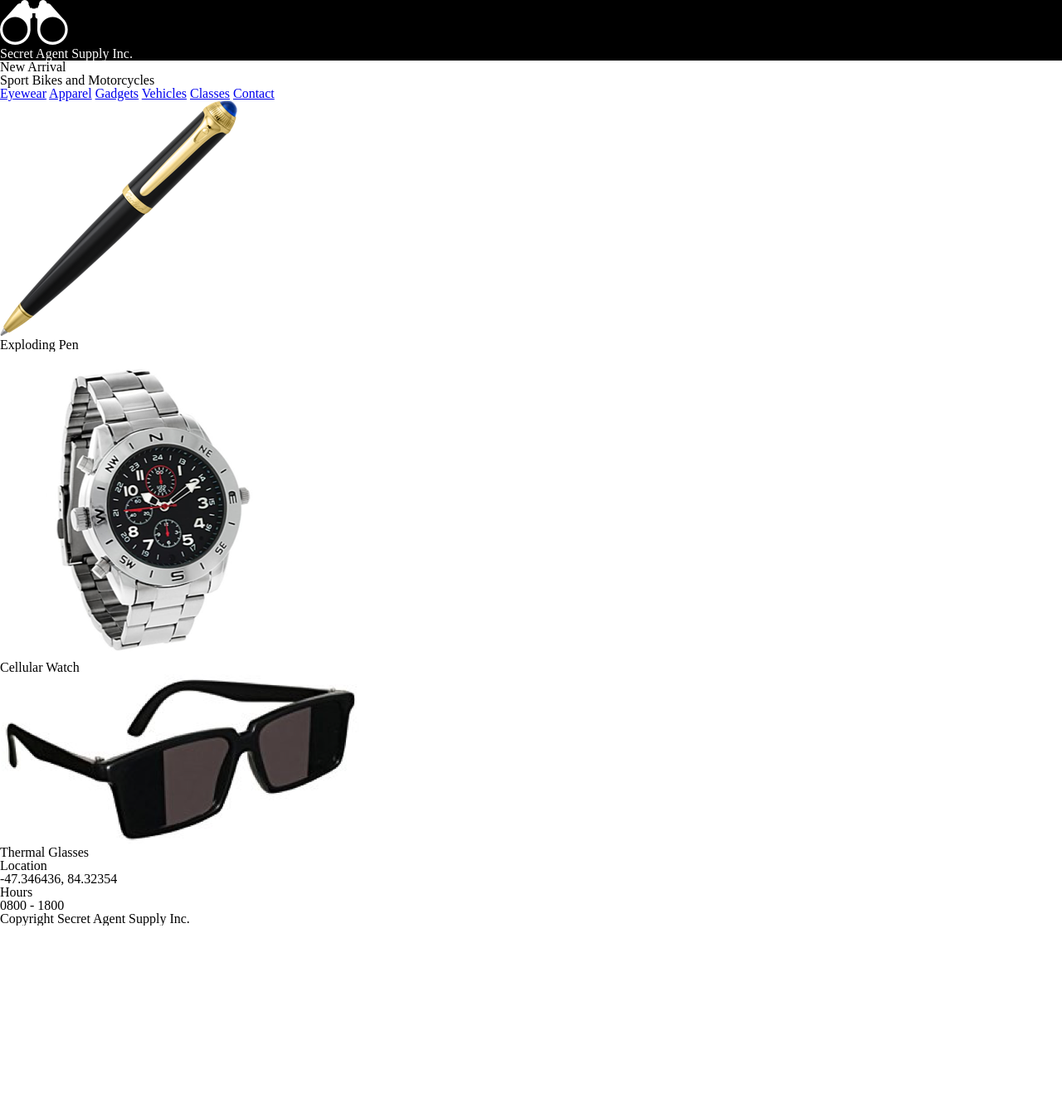
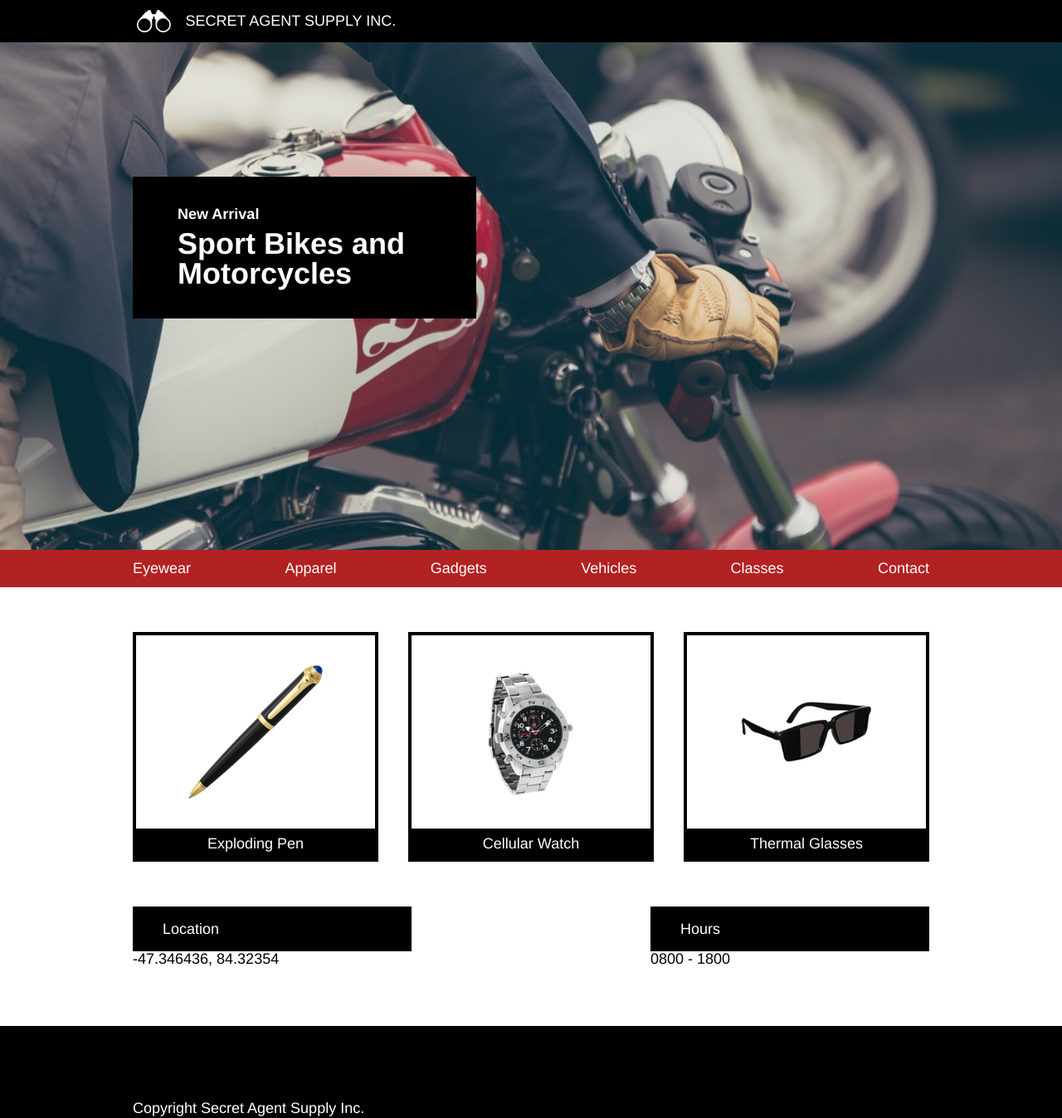
Before and after one commit to ajblackie/SecretAgentSupplyInc, a plain HTML site: page index.html in a window 1280 px wide. Shown: the whole page at 83% size. Before the commit the page ends 1116 px from the top, so only its background shows below. Drawn offline with Linux system fonts and the light colour scheme.

Commit message:
final desktop site

```diff
--- a/Resources/CSS/style.css
+++ b/Resources/CSS/style.css
@@ -1,6 +1,122 @@
+html {
+  font-size: 18px;
+  font-family: Helvetica; sans-serif;
+}
+.container {
+  max-width: 960px;
+  margin: 0 auto;
+}
 #logo {
   background-color: black;
 }
-#logo h1 {
+#logo .container {
+  display: flex;
+  align-items: center;
+  padding-left: 0.5rem;
+  padding-top: 0.66rem;
+  padding-bottom: 0.66rem;
+}
+#logo img {
+  height: 1.5rem;
+  padding-right: 1rem;
+}
+#logo span {
+  color: white;
+  font-size: 1rem;
+}
+#banner {
+  background-image: url(../Images/moto.jpeg);
+  background-repeat: no-repeat;
+  background-position: center;
+  background-size: cover;
+  height: 25rem;
+  padding-top: 9rem;
+}
+.announcement {
+  background-color: black;
+  color: white;
+  padding-top: 2rem;
+  padding-bottom: 2rem;
+  padding-left: 3rem;
+  font-weight: bold;
+  width: 20rem;
+}
+.announcement h4 {
+  padding-bottom: 0.25rem;
+  font-size: 1rem;
+}
+.announcement h1 {
+  font-size: 2rem;
+}
+#nav {
+  background-color: firebrick;
+}
+#nav nav {
+  padding-top: 0.75rem;
+  padding-bottom: 0.75rem;
+  display: flex;
+  justify-content: space-between;
+}
+#nav a {
+  color: white;
+  text-decoration: none;
+}
+#store {
+  padding-top: 3rem;
+
+}
+#store .container {
+  display: flex;
+  justify-content: space-between;
+}
+.item {
+  display: flex;
+  flex-flow: column;
+  align-items: center;
+  justify-content: space-between;
+  border: 4px solid black;
+  color: black;
+  width: 30%;
+}
+.item img {
+  margin: auto;
+  align-items: c
+  max-height: 9rem;
+  max-width: 9rem;
+  padding: 2rem 0;
+}
+.item p {
+  padding-top: 0.5rem;
+  padding-bottom: 0.5rem;
+  background-color: black;
+  color: white;
+  width: 100%;
+  text-align: center;
+}
+#info .container {
+  display: flex;
+  justify-content: space-between;
+  padding-top: 3rem;
+  padding-bottom: 4rem;
+}
+.location {
+  width: 35%;
+}
+.location p {
+  padding: 1rem 2rem;
+  background-color: black;
   color: white;
 }
+.hours {
+  width: 35%;
+}
+.hours p {
+  padding: 1rem 2rem;
+  background-color: black;
+  color: white;
+}
+footer {
+  background-color: black;
+  color: white;
+  padding: 5rem 0;
+}
--- a/index.html
+++ b/index.html
@@ -7,17 +7,25 @@
     <title>Secret Agent Supply</title>
   </head>
   <body>
+    <!-- Header -->
     <div id="logo">
+      <div class="container">
         <img src="Resources/Images/logo.png">
-      <h1>Secret Agent Supply Inc.</h1>
-    </div>
-    <div id="banner">
-      <div class="announcement">
-        <h2>New Arrival<h2>
-        <p>Sport Bikes and Motorcycles</p>
+        <span>SECRET AGENT SUPPLY INC.</span>
       </div>
     </div>
+    <!-- Main Banner -->
+    <div id="banner">
+      <div class="container">
+        <div class="announcement">
+          <h4>New Arrival<h4>
+            <h1>Sport Bikes and Motorcycles</h1>
+          </div>
+        </div>
+    </div>
+    <!-- Nav Bar -->
     <div id="nav">
+      <div class="container">
         <nav>
           <span><a href="#store">Eyewear</a></span>
           <span><a href="#store">Apparel</a></span>
@@ -27,7 +35,10 @@
           <span><a href="#info">Contact</a></span>
         </nav>
       </div>
+    </div>
+    <!-- Products -->
     <div id="store">
+      <div class="container">
         <div class="item">
           <img src="Resources/Images/pen.png">
           <p>Exploding Pen</p>
@@ -41,18 +52,25 @@
           <p>Thermal Glasses</p>
         </div>
       </div>
+    </div>
+    <!-- Company info -->
     <div id="info">
+      <div class="container">
         <div class="location">
           <p>Location</p>
-        <p>-47.346436, 84.32354</p>
+          <span>-47.346436, 84.32354</span>
         </div>
         <div class="hours">
           <p>Hours</p>
-        <p>0800 - 1800</p>
+          <span>0800 - 1800</span>
         </div>
       </div>
+    </div>
+    <!-- Footer -->
     <footer>
-      <span>Copyright Secret Agent Supply Inc.</span>
+      <div class="container">
+        Copyright Secret Agent Supply Inc.
+      </div>
     </footer>
   </body>
 </html>
```
Lines whose indentation alone changed are shown as unchanged.
